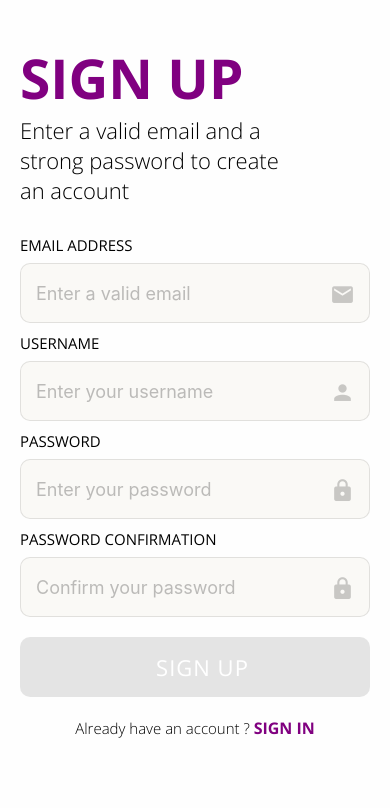
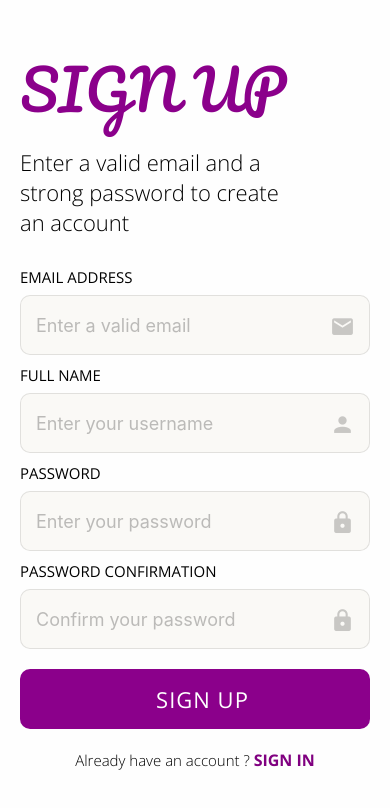
Before and after one commit to NazimLeulmi/real-influence, a React Native app: screen /SignUp in a window 390 px wide. Shown: the top 808 px of the page. Built offline with nearby package versions, Linux system fonts and the light colour scheme.

Commit message:
Authentication UI/UX

```diff
--- a/components/auth/button.jsx
+++ b/components/auth/button.jsx
@@ -22,7 +22,7 @@ function AuthBtn({ handleSubmit, submitForm, disabled, text }) {
 const s = StyleSheet.create({
   btn: {
     width: "100%",
-    backgroundColor: "rgba(0,0,0,.1)",
+    backgroundColor: "rgb(139,0,139)",
     height: 60,
     borderRadius: 10,
     justifyContent: "center",
--- a/components/auth/header.jsx
+++ b/components/auth/header.jsx
@@ -1,12 +1,13 @@
 import React from "react";
 import { StyleSheet, Text } from "react-native";
+import Animated, { SlideInLeft } from "react-native-reanimated";
 
 function AuthHeader({ route }) {
   return (
     <>
-      <Text style={s.headline}>
+      <Animated.Text style={s.headline} entering={SlideInLeft.duration(500)}>
         {route === "SignUp" ? "SIGN UP" : "SIGN IN"}
-      </Text>
+      </Animated.Text>
       <Text style={s.subHeader}>
         {route === "SignUp"
           ? "Enter a valid email and a strong password to create an account"
@@ -18,10 +19,10 @@ function AuthHeader({ route }) {
 
 let s = StyleSheet.create({
   headline: {
-    fontFamily: "bold",
+    fontFamily: "brand",
     fontSize: 55,
-    width: "75%",
-    color: "purple",
+    color: "rgb(139,0,139)",
+    marginBottom:10
   },
   subHeader: {
     fontFamily: "light",
--- a/components/auth/input.jsx
+++ b/components/auth/input.jsx
@@ -6,13 +6,13 @@ import Icon from "@expo/vector-icons/MaterialCommunityIcons";
 function AuthInput({ control, name, error, password }) {
   const placeholders = {
     email: "Enter a valid email",
-    username: "Enter your username",
+    name: "Enter your username",
     password: "Enter your password",
     passwordc: "Confirm your password",
   };
   const icons = {
     email: "email",
-    username: "account",
+    name: "account",
     password: "lock",
     passwordc: "lock",
   };
@@ -32,7 +32,7 @@ function AuthInput({ control, name, error, password }) {
         message: "The email is invalid",
       },
     },
-    username: {
+    name: {
       required: { value: true, message: "The username is required" },
       minLength: {
         value: 3,
@@ -40,11 +40,7 @@ function AuthInput({ control, name, error, password }) {
       },
       maxLength: {
         value: 10,
-        message: "The maximum length is 10 characters",
-      },
-      pattern: {
-        value: /^[a-z0-9]+$/i,
-        message: "The username is must be alphanumeric",
+        message: "The maximum length is 20 characters",
       },
     },
     password: {
@@ -73,7 +69,7 @@ function AuthInput({ control, name, error, password }) {
         render={({ field: { value, onChange, onBlur } }) => (
           <>
             <TextInput
-              style={error ? s.inputError : s.input}
+              style={s.input}
               placeholder={placeholders[name]}
               placeholderTextColor="rgba(0,0,0,.25)"
               onChangeText={onChange}
@@ -109,20 +105,6 @@ let s = StyleSheet.create({
     paddingRight: 15,
     position: "relative",
   },
-  inputError: {
-    width: "100%",
-    height: 60,
-    backgroundColor: "#FAF9F6",
-    borderWidth: 1,
-    borderColor: "red",
-    borderRadius: 15,
-    marginTop: 8,
-    marginBottom: 10,
-    fontSize: 18,
-    paddingLeft: 15,
-    paddingRight: 15,
-    position: "relative",
-  },
   inputIcon: {
     position: "absolute",
     right: 15,
--- a/components/auth/link.jsx
+++ b/components/auth/link.jsx
@@ -1,15 +1,16 @@
 import React from "react";
 import { StyleSheet, Text, TouchableOpacity } from "react-native";
+import Animated, { SlideInDown } from "react-native-reanimated";
 
 function AuthLink({ navigate, route }) {
   return (
     <TouchableOpacity
       onPress={() => navigate(route === "SignUp" ? "SignIn" : "SignUp")}
     >
-      <Text style={s.link}>
+      <Animated.Text style={s.link} entering={SlideInDown.duration(500)}>
         {route === "SignUp" ? "Already" : "Don't"} have an account ?{" "}
         <Text style={s.bold}>{route === "SignUp" ? "SIGN IN" : "SIGN UP"}</Text>
-      </Text>
+      </Animated.Text>
     </TouchableOpacity>
   );
 }
--- a/screens/signin.jsx
+++ b/screens/signin.jsx
@@ -1,5 +1,5 @@
 import React, { useContext } from "react";
-import { KeyboardAvoidingView, ScrollView } from "react-native";
+import { KeyboardAvoidingView, ScrollView,Platform } from "react-native";
 import { s } from "./signup";
 import { useForm } from "react-hook-form";
 import { useRoute } from "@react-navigation/native";
@@ -53,7 +53,7 @@ function SignIn({ navigation }) {
     }, [])
   );
   return (
-    <KeyboardAvoidingView style={s.container} behavior="padding">
+    <KeyboardAvoidingView style={s.container} >
       <ScrollView
         showsVerticalScrollIndicator={false}
         keyboardShouldPersistTaps="always"
--- a/screens/signup.jsx
+++ b/screens/signup.jsx
@@ -62,7 +62,6 @@ function SignUp({ navigation }) {
     <KeyboardAvoidingView
       style={s.container}
       keyboardVerticalOffset={50}
-      behavior="padding"
     >
       <ScrollView showsVerticalScrollIndicator={false}>
         <Header route={route.name} />
@@ -71,9 +70,9 @@ function SignUp({ navigation }) {
         <Input control={control} name="email" error={errors.email} />
         {errors.email ? <Error text={errors.email.message} /> : null}
         {/* USERNAME INPUT */}
-        <Label text="USERNAME" />
-        <Input control={control} name="username" error={errors.username} />
-        {errors.username ? <Error text={errors.username.message} /> : null}
+        <Label text="FULL NAME" />
+        <Input control={control} name="name" error={errors.name} />
+        {errors.name ? <Error text={errors.name.message} /> : null}
         {/* PASSWORD INPUT */}
         <Label text="PASSWORD" />
         <Input control={control} name="password" error={errors.password} />
```
